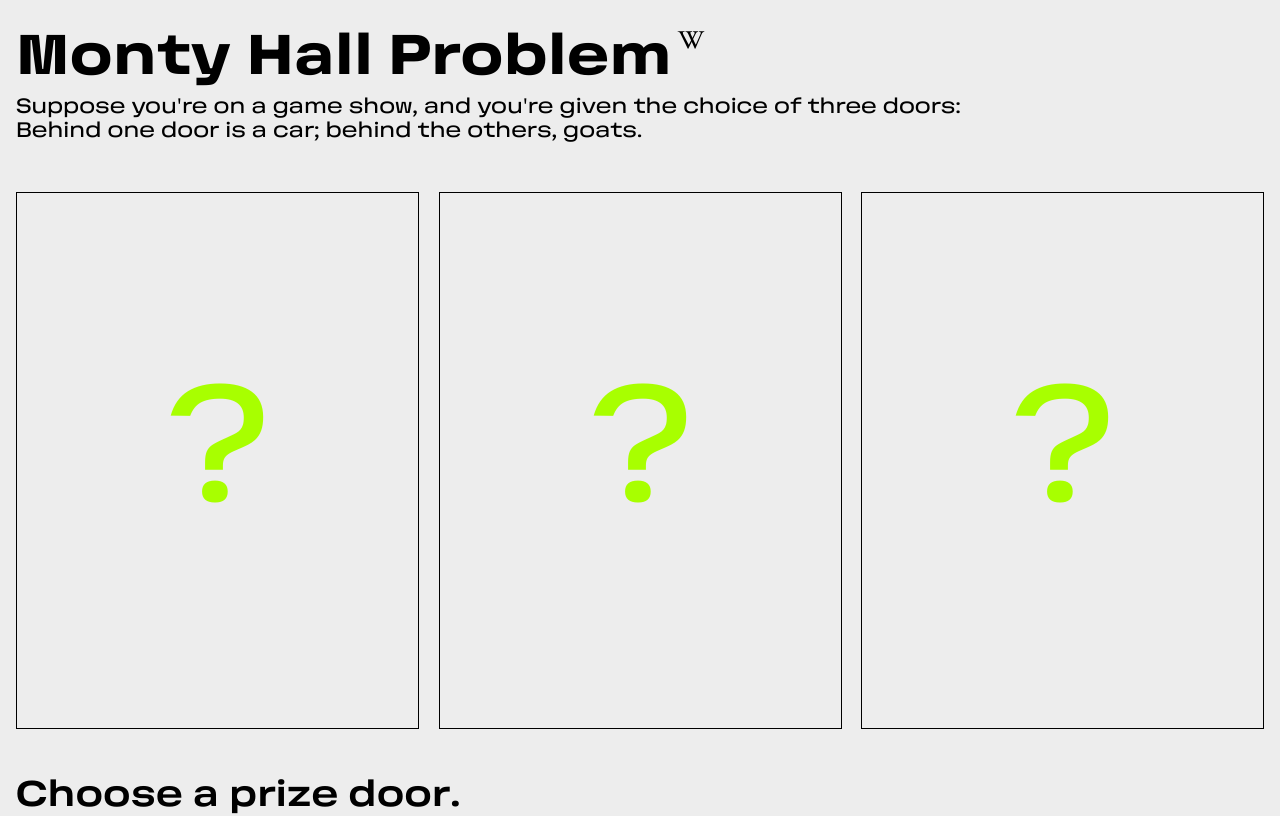
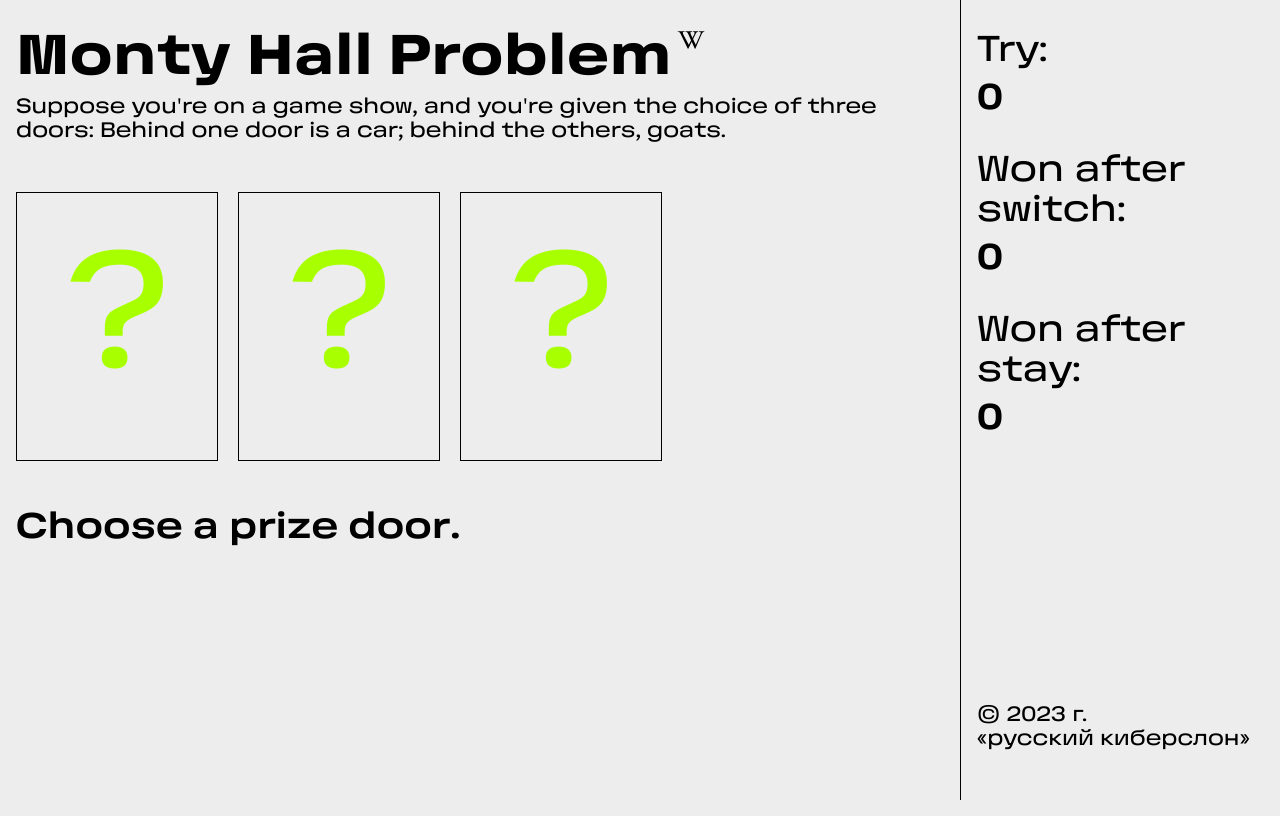
Before and after one commit to superVo1d/monty-hall-problem, a Vue app: page / in a window 1280 px wide. Shown: the top 816 px of the page. Built offline with nearby package versions, Linux system fonts and the light colour scheme.

Commit message:
fix(breakpoints): Fix variable

```diff
--- a/src/assets/styles/variables/breakpoints.scss
+++ b/src/assets/styles/variables/breakpoints.scss
@@ -1 +1 @@
-$breakpoint-sm: 99.8rem;
+$breakpoint-sm: 998px;
```
